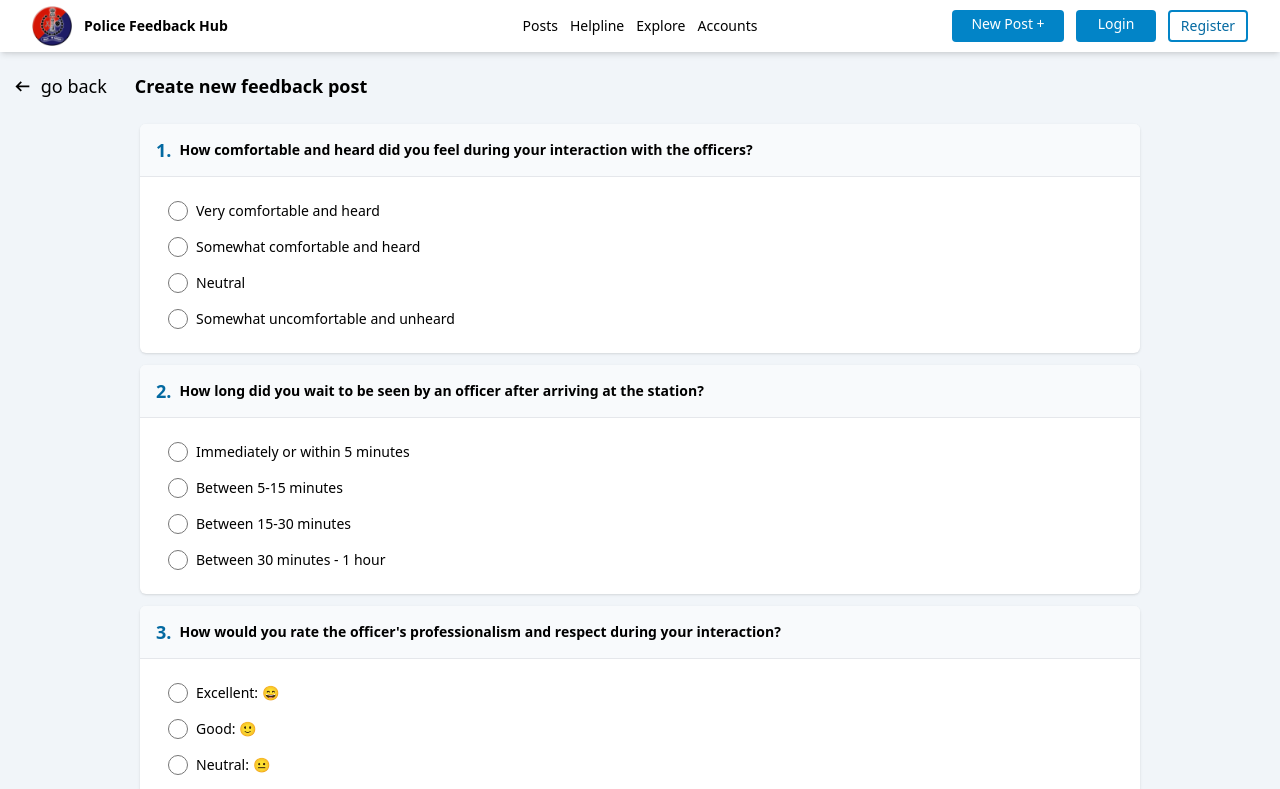
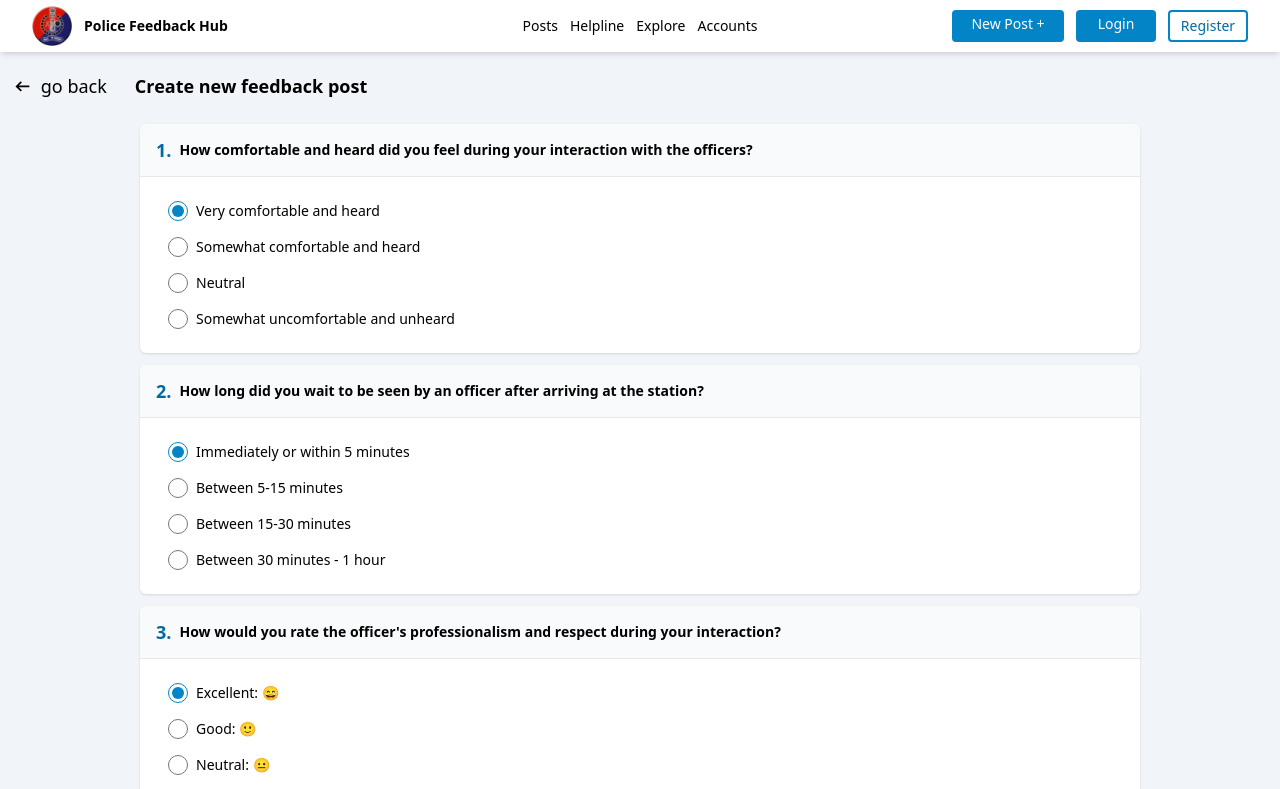
Before and after one commit to anaysharma/hackathon1.0, a React (Vite) app in the folder client/: page /create in a window 1280 px wide. Shown: the top 789 px of the page. Built offline with nearby package versions, Linux system fonts and the light colour scheme.

Commit message:
fix input:radio defaulChecked

```diff
--- a/client/src/components/CreatePostForm.tsx
+++ b/client/src/components/CreatePostForm.tsx
@@ -60,7 +60,7 @@ export default function CreatePostForm() {
                 className="flex flex-1 cursor-pointer items-center gap-2 rounded bg-white p-2"
               >
                 <input
-                  checked
+                  defaultChecked
                   onClick={() => setMode("detail")}
                   className="h-6 w-6 accent-sky-600"
                   type="radio"
--- a/client/src/components/FeedbackQuestion.tsx
+++ b/client/src/components/FeedbackQuestion.tsx
@@ -30,6 +30,7 @@ export default function FeedbackQuestion({
                 value={el}
                 name={queId}
                 id={el}
+                defaultChecked={idx ? false : true}
               />
               <span>{el}</span>
             </label>
```
